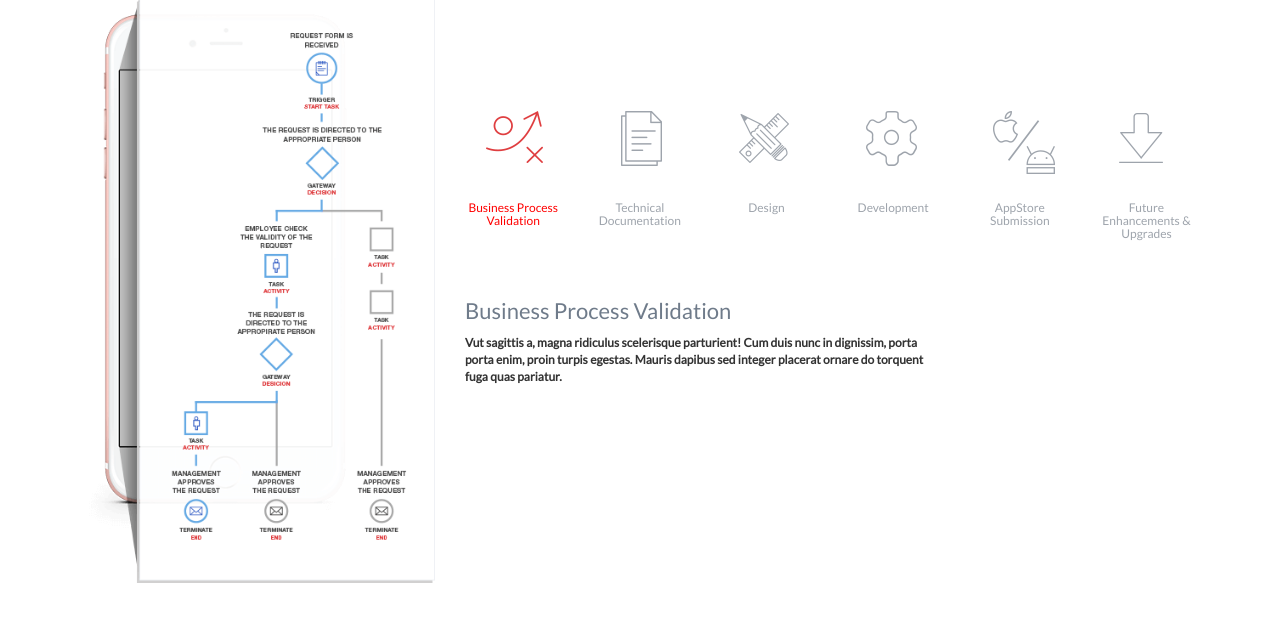
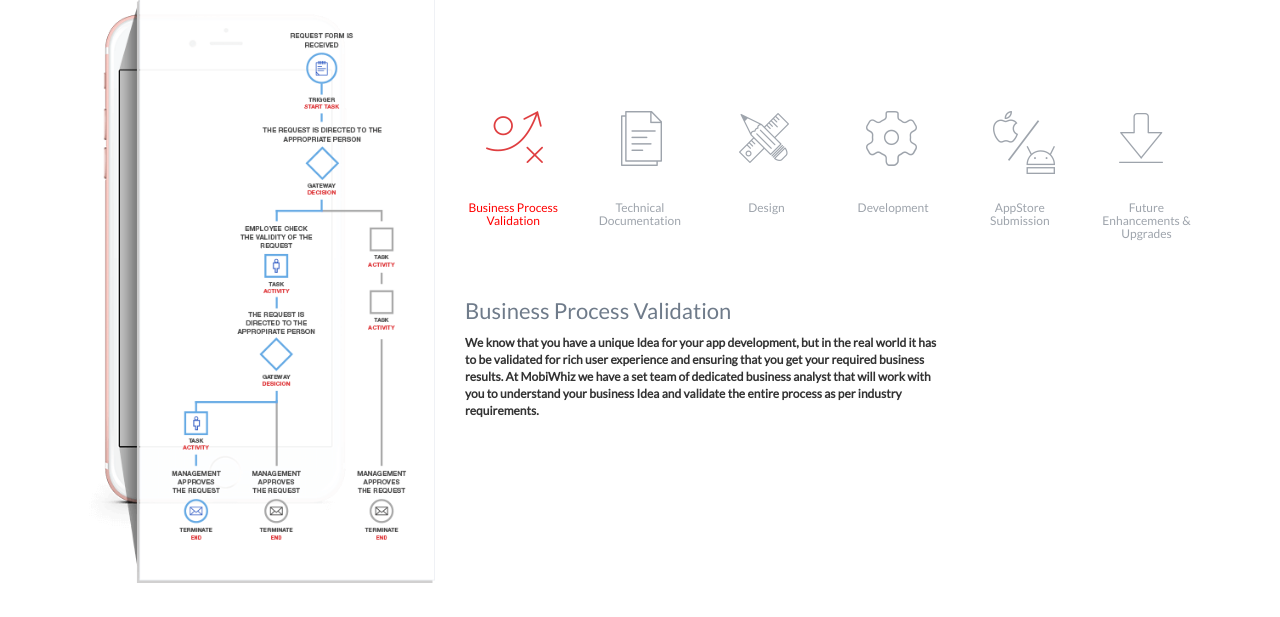
Before and after one commit to MobiWhizDev/Website, a PHP site: page /approach.php in a window 1280 px wide. Shown: the part 2526-3143 px from the top of the page. Run offline with PHP 8.4, Linux system fonts and the light colour scheme; some libraries are stand-ins or nearby versions.

Commit message:
updating text for approach page

```diff
--- a/approach.php
+++ b/approach.php
@@ -181,32 +181,32 @@
                     <div class="col-md-8 icon-detail">
                     	<div class="desc active" id="desc1">
                             <h3>Business Process Validation</h3>
-                            <p> Vut sagittis a, magna ridiculus scelerisque parturient! Cum duis nunc in dignissim, porta porta enim, proin turpis egestas. Mauris dapibus sed integer placerat ornare do torquent fuga quas pariatur.</p>
+                            <p> We know that you have a unique Idea for your app development, but in the real world it has to be validated for rich user experience and ensuring that you get your required business results. At MobiWhiz we have a set team of dedicated business analyst that will work with you to understand your business Idea and validate the entire process as per industry requirements.</p>
                         </div>
 
                         <div class="desc" id="desc2">
                             <h3>Technical Documentation</h3>
-                            <p> Vut sagittis a, magna ridiculus scelerisque parturient! Cum duis nunc in dignissim, porta porta enim, proin turpis egestas. Mauris dapibus sed integer placerat ornare do torquent fuga quas pariatur.</p>
+                            <p> Documentation is something we take very serious, as we know that a lot of features requires detail discussions and brainstorming before a final process is adopted and that’s where our project managers ensure that proper technical documentation is done for our production team to understand the business logics and scope requirements before the actual coding starts.</p>
                         </div>
 
                         <div class="desc" id="desc3">
                             <h3>Design</h3>
-                            <p> Vut sagittis a, magna ridiculus scelerisque parturient! Cum duis nunc in dignissim, porta porta enim, proin turpis egestas. Mauris dapibus sed integer placerat ornare do torquent fuga quas pariatur.</p>
+                            <p> We call them our team of artists. This is where our absolute creativity is enforced to get great app designs that can bring WOW factor in complete user experience. We dig deep to understand your target audience, their behavior and your business objective to ensure you get the killer app designs for your app.</p>
                         </div>
 
                         <div class="desc" id="desc4">
                             <h3>Development</h3>
-                            <p> Vut sagittis a, magna ridiculus scelerisque parturient! Cum duis nunc in dignissim, porta porta enim, proin turpis egestas. Mauris dapibus sed integer placerat ornare do torquent fuga quas pariatur.</p>
+                            <p> From iPhone to iPad, Android devices and wearable, our apps are developed native to platform specific. Our team of certified developers, app architects, and quality assurance professionals are the best in their respective fields and the result is that we have developed apps for almost all major industries</p>
                         </div>
 
                         <div class="desc" id="desc5">
                             <h3>AppStore Submission</h3>
-                            <p> Vut sagittis a, magna ridiculus scelerisque parturient! Cum duis nunc in dignissim, porta porta enim, proin turpis egestas. Mauris dapibus sed integer placerat ornare do torquent fuga quas pariatur.</p>
+                            <p> Normally all app development companies just focus on app development, but we know that our job is not finished here. We have a separate team that will ensure that all policy guidelines are met before your app is properly submitted to respective app stores.</p>
                         </div>
 
                         <div class="desc" id="desc6">
                             <h3>Future Enhancements & Upgrades</h3>
-                            <p> Vut sagittis a, magna ridiculus scelerisque parturient! Cum duis nunc in dignissim, porta porta enim, proin turpis egestas. Mauris dapibus sed integer placerat ornare do torquent fuga quas pariatur.</p>
+                            <p> Even after the app is submitted, we are here to help you with any major update that you may require due to change in your business priorities, customer feedback or technology upgrade. We will get you all future enhancements and updates at a fractional cost.</p>
                         </div>
                     </div>
 				</div>
```
